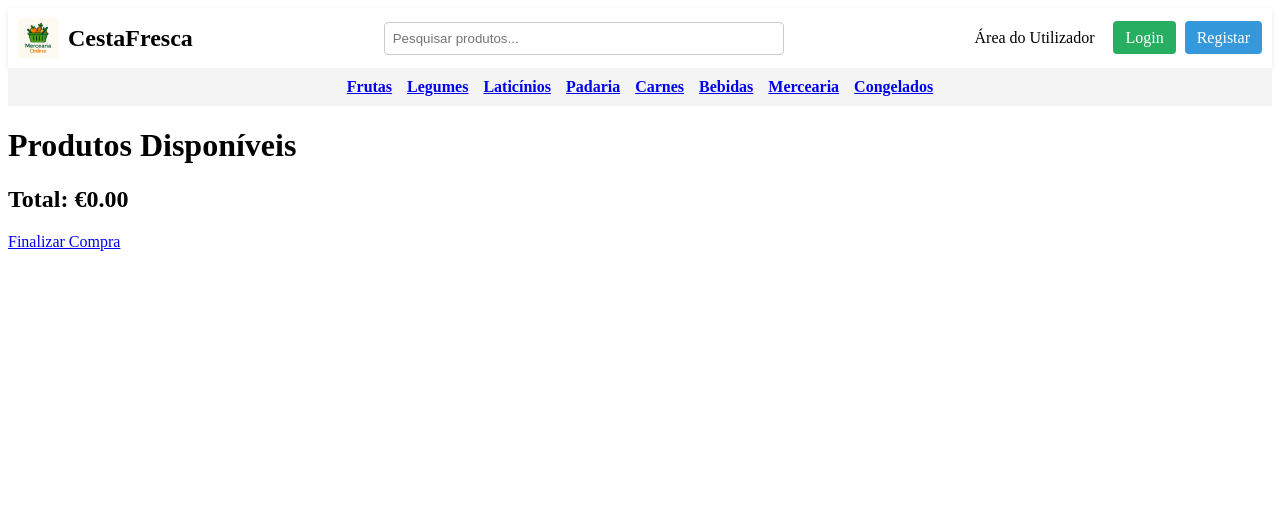
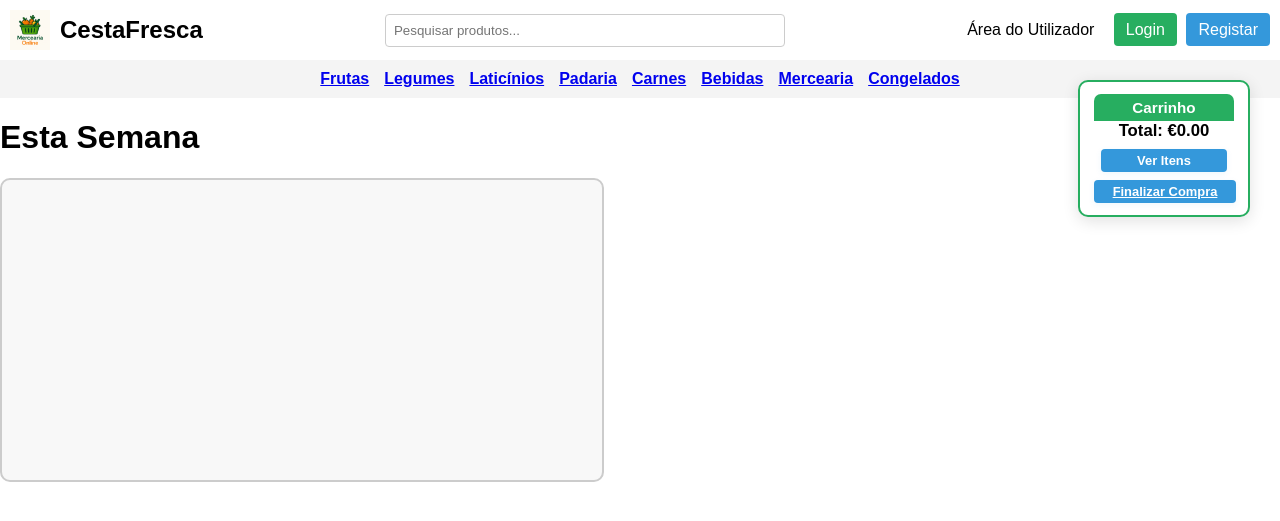
Before and after one commit to Nunno511/mercearia-final, a PHP site: page /loja.php in a window 1280 px wide. Shown: the top 521 px of the page. Run offline with PHP 8.4, Linux system fonts and the light colour scheme; data that the repository does not hold is empty.

Commit message:
em andamento

```diff
--- a/assets/css/style.css
+++ b/assets/css/style.css
@@ -225,26 +225,22 @@ img.portfolio-thumb:hover {
     margin-bottom: 30px;
     border: 2px solid #ccc;
     border-radius: 10px;
+    background: #f8f8f8;
 }
 
 .slide {
     position: absolute;
     width: 100%;
     height: 100%;
+    opacity: 0;
     animation: slide-animation 12s infinite;
-    opacity: 0;
     transition: opacity 1s ease-in-out;
 }
 
-.slide:nth-child(1) {
-    animation-delay: 0s;
-}
-.slide:nth-child(2) {
-    animation-delay: 4s;
-}
-.slide:nth-child(3) {
-    animation-delay: 8s;
-}
+.slide:nth-child(1) { animation-delay: 0s; }
+.slide:nth-child(2) { animation-delay: 4s; }
+.slide:nth-child(3) { animation-delay: 8s; }
+/* Add more nth-child rules if you expect more products */
 
 @keyframes slide-animation {
     0% {opacity: 0; transform: translateX(100%);}
@@ -292,3 +288,75 @@ img.portfolio-thumb:hover {
     background: #ddd;
     margin: 6px 0;
 }
+#floating-cart {
+    position: fixed;
+    top: 80px;
+    right: 30px;
+    background: #fff;
+    border: 2px solid #27ae60;
+    border-radius: 10px;
+    box-shadow: 0 4px 16px rgba(0,0,0,0.12);
+    padding: 12px 14px;
+    z-index: 3000;
+    min-width: 140px;
+    max-width: 200px;
+    text-align: center;
+    font-size: 0.95em;
+}
+#floating-cart h2 {
+    margin: 0 0 8px 0;
+    font-size: 1.1em;
+}
+#finalizar-btn {
+    padding: 7px 12px;
+    font-size: 0.95em;
+    margin-top: 6px;
+}
+#open-cart-btn {
+    padding: 6px 10px;
+    font-size: 0.95em;
+    margin-bottom: 4px;
+}
+#cart-items {
+    font-size: 0.95em;
+    padding: 7px;
+}
+#cart-drag-handle {
+    cursor: move;
+    background: #27ae60;
+    color: #fff;
+    padding: 5px 0;
+    border-radius: 7px 7px 0 0;
+    font-weight: bold;
+    user-select: none;
+    /* Add transition for feedback if desired */
+}
+
+/* Cart buttons styled like the register button */
+#open-cart-btn,
+#finalizar-btn {
+    background-color: #3498db;
+    color: #fff;
+    border: none;
+    border-radius: 4px;
+    padding: 4px 8px;
+    font-size: 0.85em;
+    margin: 8px 0 0 0; /* Increased top margin for spacing */
+    cursor: pointer;
+    font-weight: bold;
+    transition: background 0.2s;
+    box-shadow: 0 2px 6px rgba(52,152,219,0.08);
+    display: block; /* Each button on its own line */
+    width: 90%;     /* Make buttons a bit narrower for visual separation */
+    margin-left: auto;
+    margin-right: auto;
+}
+
+#finalizar-btn {
+    margin-top: 8px; /* Extra space above the checkout button */
+}
+
+#open-cart-btn:hover,
+#finalizar-btn:hover {
+    background-color: #217dbb;
+}
--- a/assets/js/loja.js
+++ b/assets/js/loja.js
@@ -27,4 +27,73 @@ document.addEventListener('DOMContentLoaded', function () {
         localStorage.setItem('carrinho', JSON.stringify(carrinho));
         localStorage.setItem('total', total.toFixed(2));
     }
+
+    const cart = document.getElementById('floating-cart');
+    const handle = document.getElementById('cart-drag-handle');
+    let offsetX = 0, offsetY = 0, isDragging = false;
+
+    handle.addEventListener('mousedown', function(e) {
+        isDragging = true;
+        offsetX = e.clientX - cart.getBoundingClientRect().left;
+        offsetY = e.clientY - cart.getBoundingClientRect().top;
+        cart.style.transition = 'none';
+        document.body.style.userSelect = 'none';
+    });
+
+    document.addEventListener('mousemove', function(e) {
+        if (!isDragging) return;
+        cart.style.left = (e.clientX - offsetX) + 'px';
+        cart.style.top = (e.clientY - offsetY) + 'px';
+        cart.style.right = 'auto';
+    });
+
+    document.addEventListener('mouseup', function() {
+        isDragging = false;
+        cart.style.transition = '';
+        document.body.style.userSelect = '';
+    });
+
+    // Cart open/close and show items
+    const openCartBtn = document.getElementById('open-cart-btn');
+    const cartItemsDiv = document.getElementById('cart-items');
+
+    openCartBtn.addEventListener('click', function() {
+        if (cartItemsDiv.style.display === 'none' || cartItemsDiv.style.display === '') {
+            // Load items from localStorage
+            const carrinho = JSON.parse(localStorage.getItem('carrinho')) || [];
+            if (carrinho.length === 0) {
+                cartItemsDiv.innerHTML = '<em>Carrinho vazio.</em>';
+            } else {
+                cartItemsDiv.innerHTML = carrinho.map(item =>
+                    `<div>
+                        <strong>${item.nome}</strong> (${item.quantidade} x €${item.preco})<br>
+                        <span style="font-size:0.9em;color:#888;">Subtotal: €${(item.preco * item.quantidade).toFixed(2)}</span>
+                    </div><hr style="margin:6px 0;">`
+                ).join('');
+            }
+            cartItemsDiv.style.display = 'block';
+            openCartBtn.textContent = 'Fechar Itens';
+        } else {
+            cartItemsDiv.style.display = 'none';
+            openCartBtn.textContent = 'Ver Itens';
+        }
+    });
+
+    fetch('php/carregar_produtos.php')
+        .then(res => res.json())
+        .then(produtos => {
+            const slideshow = document.getElementById('slideshow-produtos');
+            produtos.forEach((prod, idx) => {
+                const slide = document.createElement('div');
+                slide.className = 'slide';
+                slide.style.animationDelay = (idx * 4) + 's';
+                slide.innerHTML = `
+                    <img src="assets/images/${prod.imagem || 'placeholder.jpg'}" alt="${prod.nome}" style="width:100%;height:100%;object-fit:cover;">
+                    <div style="position:absolute;bottom:10px;left:0;width:100%;background:rgba(39,174,96,0.8);color:#fff;padding:8px 0;text-align:center;font-size:1.2em;">
+                        <strong>${prod.nome}</strong> - €${prod.preco}
+                    </div>
+                `;
+                slideshow.appendChild(slide);
+            });
+        });
 });
--- a/checkout.php
+++ b/checkout.php
@@ -1,4 +1,3 @@
-<?php include 'includes/header.php'; ?>
 <!DOCTYPE html>
 <html><head>
     <title>Checkout</title>
--- a/loja.php
+++ b/loja.php
@@ -1,13 +1,26 @@
 <?php include 'includes/header.php'; ?>
 <?php include 'conexoes/conexao.php'; ?>
 <!DOCTYPE html>
-<html><head>
+<html>
+    <head>
     <title>Loja</title>
     <script src="assets/js/loja.js"></script>
+    <link rel="stylesheet" href="assets/css/style.css">
 </head>
 <body>
-<h1>Produtos Disponíveis</h1>
-<div id="lista-produtos"></div>
-<h2 id="total">Total: €0.00</h2>
-<a href="checkout.php">Finalizar Compra</a>
-</body></html>
+<h1>Esta Semana</h1>
+<div class="slideshow-container" id="slideshow-produtos">
+    <!-- Slides will be injected here by JS -->
+</div>
+
+<div id="floating-cart">
+    <div id="cart-drag-handle">Carrinho</div>
+    <h2 id="total">Total: €0.00</h2>
+    <button id="open-cart-btn" type="button">Ver Itens</button>
+    <div id="cart-items" style="display:none; max-height:200px; overflow-y:auto; text-align:left; margin-top:10px; background:#f8f8f8; border-radius:8px; border:1px solid #eee; padding:10px;"></div>
+    <a href="checkout.php" id="finalizar-btn">Finalizar Compra</a>
+</div>
+
+
+</body>
+</html>
```
